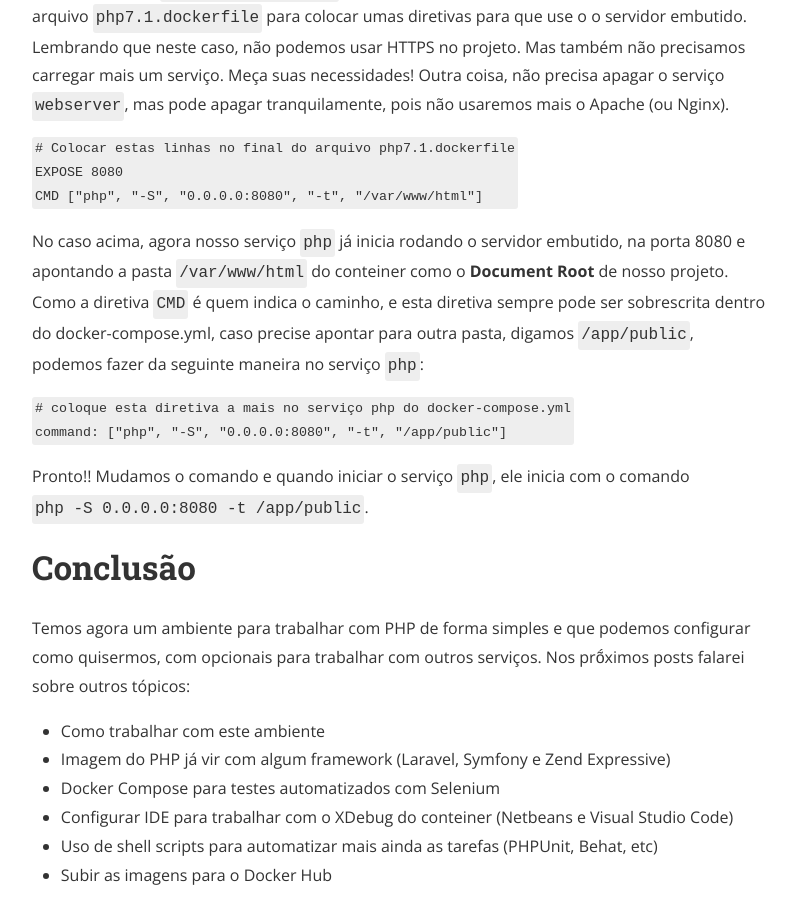
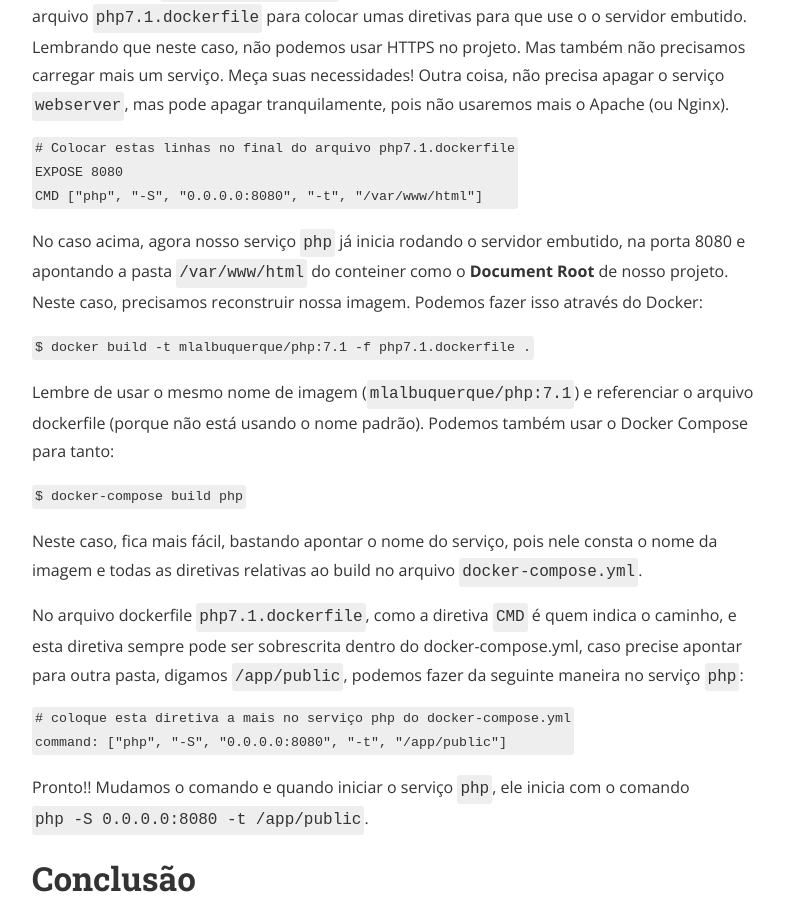
Before and after one commit to phpba/phpba.github.io, a Jekyll site: the page built from _posts/2017-11-24-docker-php.md, in a window 1280 px wide and 900 px high, scrolled down 8498 px. Shown: the whole window, without its empty margins (240-1036 px from the left). Built offline with Jekyll 4.4.1, drawn with Linux system fonts in a browser that asks for light colours; nearby versions of some CDN libraries; comment, search, counter and statistics services are not loaded; a style sheet for code colours, icons or effects is not loaded.

Commit message:
Melhorando texto para entendimento e explicação

````diff
--- a/_posts/2017-11-24-docker-php.md
+++ b/_posts/2017-11-24-docker-php.md
@@ -268,7 +268,20 @@ EXPOSE 8080
 CMD ["php", "-S", "0.0.0.0:8080", "-t", "/var/www/html"]
 ```
 
-No caso acima, agora nosso serviço `php` já inicia rodando o servidor embutido, na porta 8080 e apontando a pasta `/var/www/html` do conteiner como o **Document Root** de nosso projeto. Como a diretiva `CMD` é quem indica o caminho, e esta diretiva sempre pode ser sobrescrita dentro do docker-compose.yml, caso precise apontar para outra pasta, digamos `/app/public`, podemos fazer da seguinte maneira no serviço `php`:
+No caso acima, agora nosso serviço `php` já inicia rodando o servidor embutido, na porta 8080 e apontando a pasta `/var/www/html` do conteiner como o **Document Root** de nosso projeto. Neste caso, precisamos reconstruir nossa imagem. Podemos fazer isso através do Docker:
+
+```shell
+$ docker build -t mlalbuquerque/php:7.1 -f php7.1.dockerfile .
+```
+Lembre de usar o mesmo nome de imagem (`mlalbuquerque/php:7.1`) e referenciar o arquivo dockerfile (porque não está usando o nome padrão).
+Podemos também usar o Docker Compose para tanto:
+
+```shell
+$ docker-compose build php
+```
+Neste caso, fica mais fácil, bastando apontar o nome do serviço, pois nele consta o nome da imagem e todas as diretivas relativas ao build no arquivo `docker-compose.yml`.
+
+No arquivo dockerfile `php7.1.dockerfile`, como a diretiva `CMD` é quem indica o caminho, e esta diretiva sempre pode ser sobrescrita dentro do docker-compose.yml, caso precise apontar para outra pasta, digamos `/app/public`, podemos fazer da seguinte maneira no serviço `php`:
 
 ```yaml
 # coloque esta diretiva a mais no serviço php do docker-compose.yml
````
